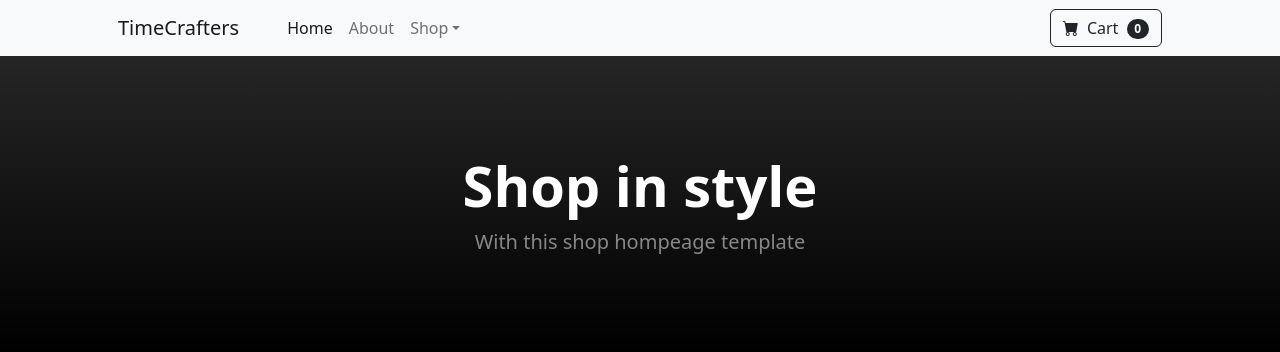
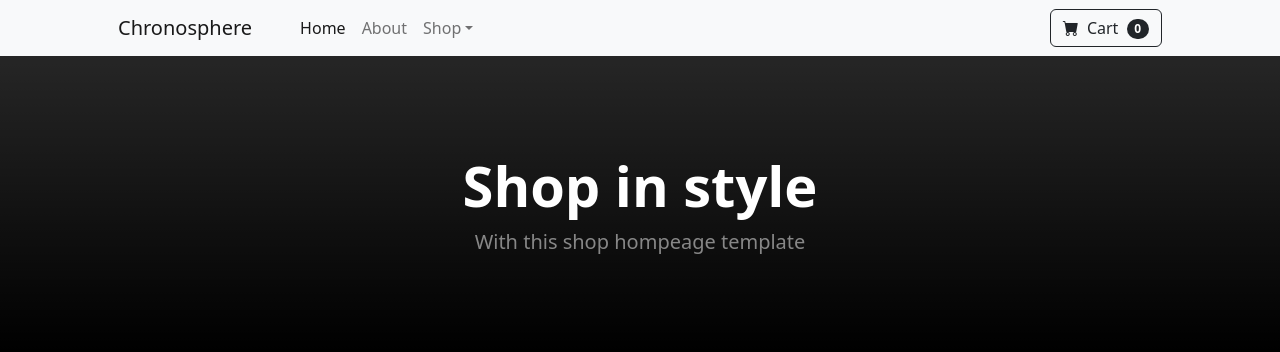
Before and after one commit to kariukikinyanjui/Chronosphere, a Django app: page / in a window 1280 px wide. Shown: the top 352 px of the page. Run offline with Django 5.2, Linux system fonts and the light colour scheme; grey boxes labelled with a size stand in for pictures from a placeholder-image service; some libraries are stand-ins or nearby versions.

Commit message:
[feat]: django static urls

```diff
--- a/chrono/store/templates/index.html
+++ b/chrono/store/templates/index.html
@@ -1,3 +1,5 @@
+{% load static %}
+
 <!DOCTYPE html>
 <html lang="en">
     <head>
@@ -5,19 +7,19 @@
         <meta name="viewport" content="width=device-width, initial-scale=1, shrink-to-fit=no" />
         <meta name="description" content="" />
         <meta name="author" content="" />
-        <title>Shop Homepage - Start Bootstrap Template</title>
+        <title>Chronosphere</title>
         <!-- Favicon-->
-        <link rel="icon" type="image/x-icon" href="assets/favicon.ico" />
+        <link rel="icon" type="image/x-icon" href="{% static 'assets/favicon.ico' %}" />
         <!-- Bootstrap icons-->
         <link href="https://cdn.jsdelivr.net/npm/bootstrap-icons@1.5.0/font/bootstrap-icons.css" rel="stylesheet" />
         <!-- Core theme CSS (includes Bootstrap)-->
-        <link href="css/styles.css" rel="stylesheet" />
+        <link href="{% static 'css/styles.css' %}" rel="stylesheet" />
     </head>
     <body>
         <!-- Navigation-->
         <nav class="navbar navbar-expand-lg navbar-light bg-light">
             <div class="container px-4 px-lg-5">
-                <a class="navbar-brand" href="#!">TimeCrafters</a>
+                <a class="navbar-brand" href="#!">Chronosphere</a>
                 <button class="navbar-toggler" type="button" data-bs-toggle="collapse" data-bs-target="#navbarSupportedContent" aria-controls="navbarSupportedContent" aria-expanded="false" aria-label="Toggle navigation"><span class="navbar-toggler-icon"></span></button>
                 <div class="collapse navbar-collapse" id="navbarSupportedContent">
                     <ul class="navbar-nav me-auto mb-2 mb-lg-0 ms-lg-4">
@@ -262,6 +264,6 @@
         <!-- Bootstrap core JS-->
         <script src="https://cdn.jsdelivr.net/npm/bootstrap@5.2.3/dist/js/bootstrap.bundle.min.js"></script>
         <!-- Core theme JS-->
-        <script src="js/scripts.js"></script>
+        <script src="{% static 'js/scripts.js' %}"></script>
     </body>
 </html>
```
